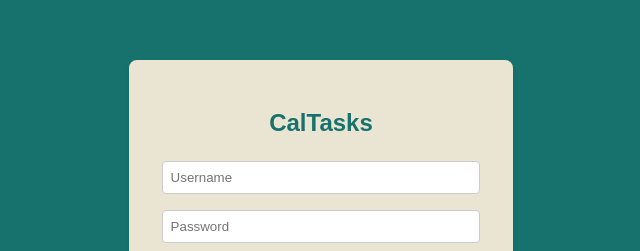
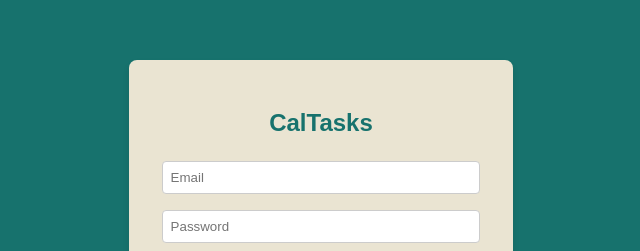
Before and after one commit to EricJ15/calendarIT45, a React (Create React App) app: page / in a window 1280 px wide. Shown: the part 192-443 px from the top of the page, without its empty margins (319-959 px from the left). Built offline with nearby package versions, Linux system fonts and the light colour scheme.

Commit message:
New calendar component

```diff
--- a/src/components/SignUp.jsx
+++ b/src/components/SignUp.jsx
@@ -12,7 +12,7 @@ export const SignUp = () => {
     <div class="signup-container">
         <h1>Sign Up</h1>
         <form onSubmit={handleSubmit}>
-        <input type="text" placeholder="Username" required />
+        <input type="text" placeholder="Email" required />
         <input type="password" placeholder="Password" required />
         <input type="password" placeholder="Confirm Password" required />
         <button type="submit">Sign Up</button>
--- a/src/components/login.jsx
+++ b/src/components/login.jsx
@@ -7,7 +7,7 @@ export const Login = () => {
     <div className="login-container">
       <h1>CalTasks</h1>
       <form>
-        <input type="text" placeholder="Username" />
+        <input type="text" placeholder="Email" />
         <input type="password" placeholder="Password" />
         <button type="submit">Login</button>
       </form>
```
Also changed, not shown: src/components/calendar1.jsx (added, +12 -0 lines).
